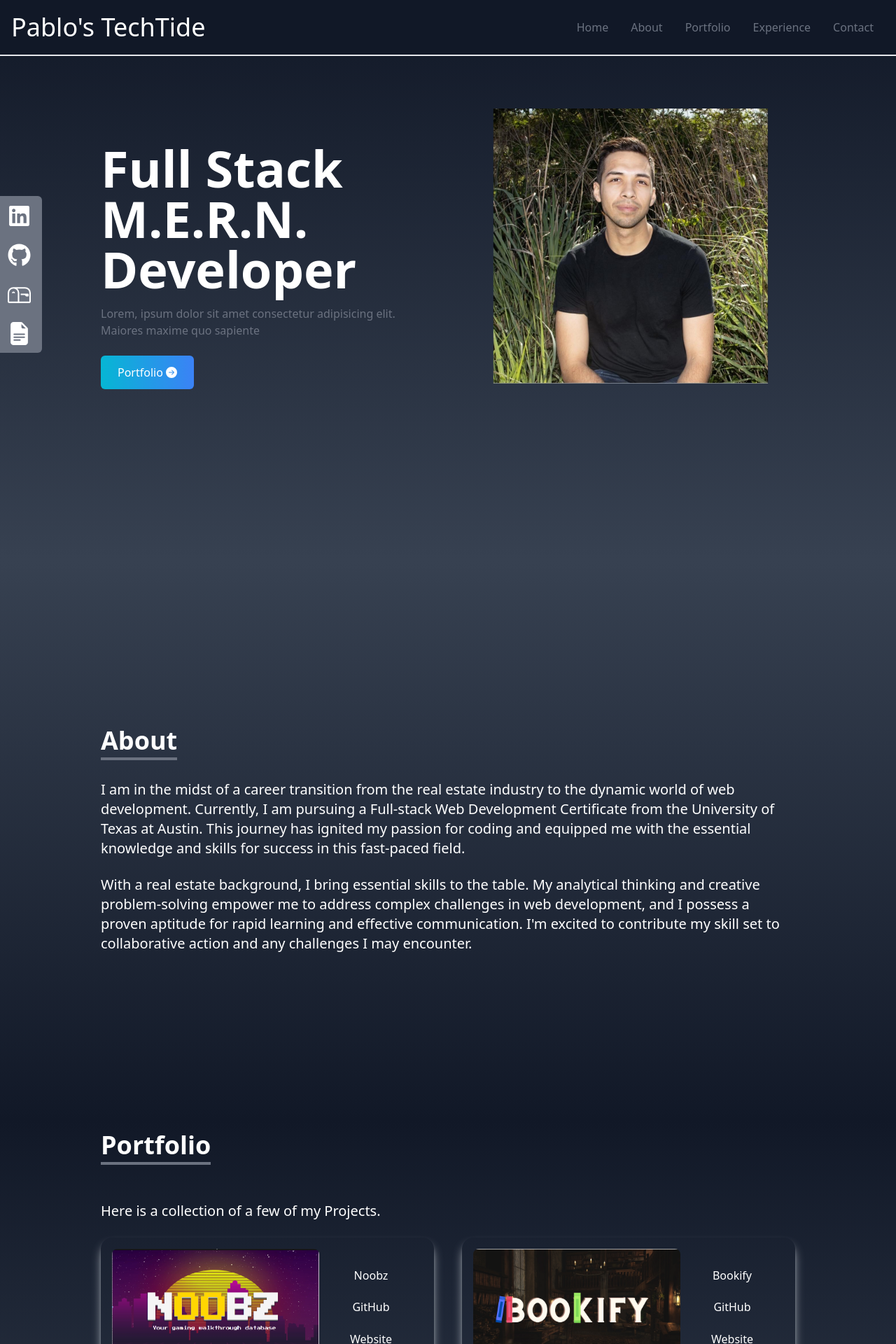
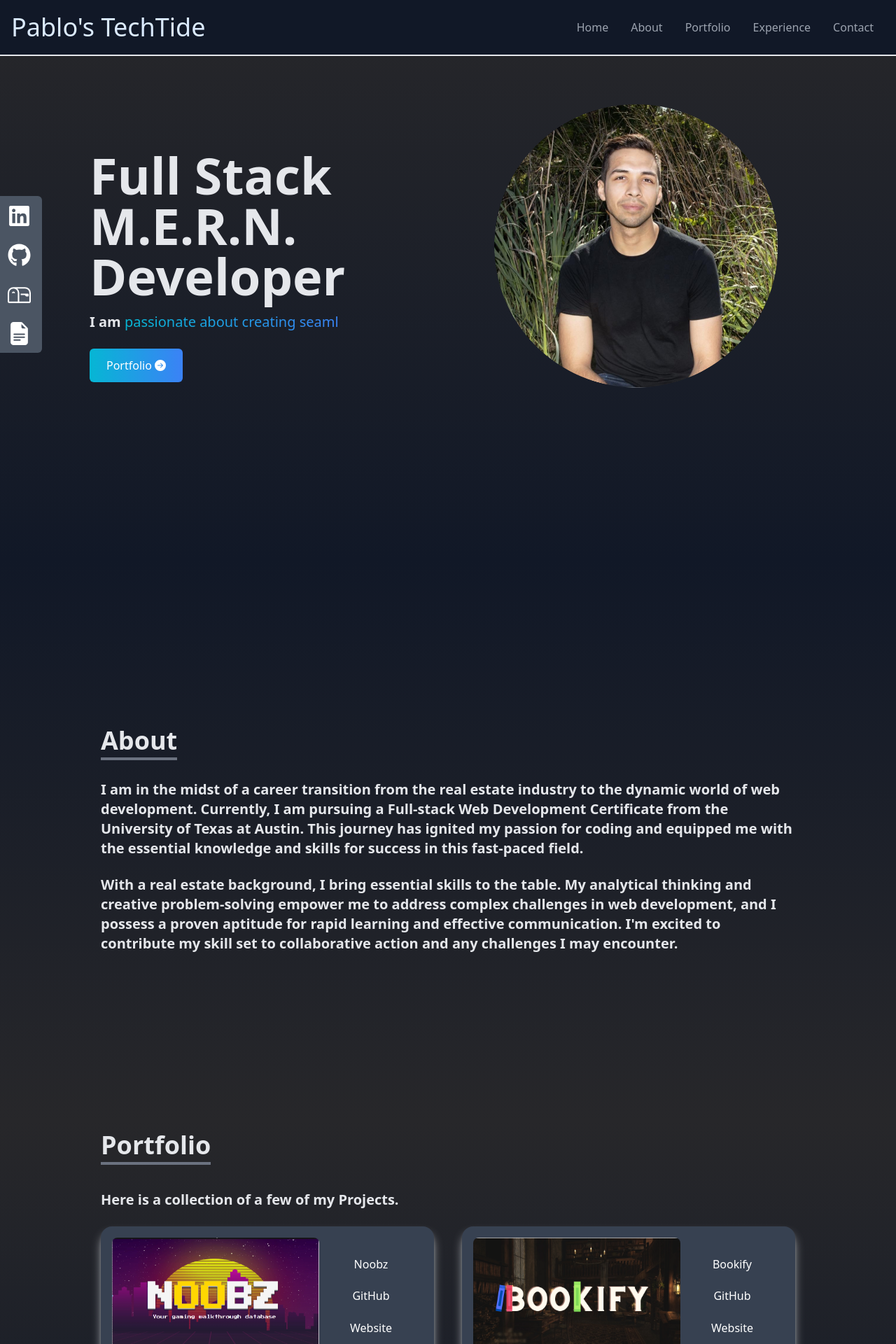
Before and after one commit to xJuanPablo/TechTide, a React (Create React App) app: page / in a window 1280 px wide. Shown: the top 1920 px of the page at 70% size. Built offline with nearby package versions, Linux system fonts and the light colour scheme.

Commit message:
edited styling

```diff
--- a/src/components/About.jsx
+++ b/src/components/About.jsx
@@ -2,20 +2,20 @@ import React from 'react'
 
 const About = () => {
   return (
-    <div name="about" className='w-full h-screen bg-gradient-to-b from-gray-700 to-gray-900 text-white'>
+    <div name="about" className='w-full h-screen bg-gradient-to-b from-gray-900 to-zinc-800 text-white'>
 
     <div className='max-w-screen-lg p-4 mx-auto flex flex-col justify-center w-full h-full'>
 
       <div className='pb-9'>
-        <p className='text-4xl font-bold inline border-b-4 border-gray-500'>About</p>
+        <p className='text-4xl font-bold inline border-b-4 border-gray-500 text-gray-200'>About</p>
       </div>
 
-      <p className='text-xl'>I am in the midst of a career transition from the real estate industry to the dynamic world of web development. Currently, I am pursuing a Full-stack Web Development Certificate from the University of Texas at Austin. This journey has ignited my passion for coding and equipped me with the essential knowledge and skills for success in this fast-paced field.
+      <p className='text-xl text-gray-200 font-bold'>I am in the midst of a career transition from the real estate industry to the dynamic world of web development. Currently, I am pursuing a Full-stack Web Development Certificate from the University of Texas at Austin. This journey has ignited my passion for coding and equipped me with the essential knowledge and skills for success in this fast-paced field.
       </p>
 
       <br />
 
-      <p className='text-xl'>With a real estate background, I bring essential skills to the table. My analytical thinking and creative problem-solving empower me to address complex challenges in web development, and I possess a proven aptitude for rapid learning and effective communication. I'm excited to contribute my skill set to collaborative action and any challenges I may encounter.</p>
+      <p className='text-xl text-gray-200 font-bold'>With a real estate background, I bring essential skills to the table. My analytical thinking and creative problem-solving empower me to address complex challenges in web development, and I possess a proven aptitude for rapid learning and effective communication. I'm excited to contribute my skill set to collaborative action and any challenges I may encounter.</p>
     </div>
 
     </div>
--- a/src/components/Experience.jsx
+++ b/src/components/Experience.jsx
@@ -56,7 +56,7 @@ function Experience() {
   ]
 
   return (
-    <div name="experience" className='bg-gradient-to-b from-gray-700 to to-gray-900 w-full h-screen'>
+    <div name="experience" className='bg-gradient-to-b from-gray-900 to to-zinc-800 w-full h-screen'>
 
 
 
@@ -70,7 +70,7 @@ function Experience() {
 
         {experience.map(({id, skill, href}) => (
 
-        <div key={id} className='shadow-md hover:scale-105 duration-500 py-2 rounded-lg bg-gray-800 shadow-gray-500 hover:shadow-blue-500'>
+        <div key={id} className='shadow-md hover:scale-105 duration-500 py-2 rounded-lg bg-gray-700 shadow-gray-500 hover:shadow-blue-500'>
         <img src={href} alt={skill} className='w-20 mx-auto'/>
           <p className='mt-4'>{skill}</p>
         </div>
--- a/src/components/Home.jsx
+++ b/src/components/Home.jsx
@@ -2,18 +2,19 @@ import React from 'react'
 import hero from '../assets/hero.png'
 import {BsFillArrowRightCircleFill} from 'react-icons/bs'
 import {Link} from 'react-scroll'
+import RevolvingText from './RevolvingText'
 
 const Home = () => {
   return (
-    <div name='home' id='home' className='h-screen w-full bg-gradient-to-b from-gray-900 to-gray-700 '>
+    <div name='home' id='home' className='h-screen w-full bg-gradient-to-b from-zinc-800 to-gray-900 '>
 
 
-      <div className='max-w-screen-lg mx-auto flex flex-col items-center justify-center h-full px-4 md:flex-row '>
+      <div className='max-w-screen-lg mx-auto flex flex-col items-center justify-center h-full  md:flex-row  '>
 
         <div className='flex flex-col justify-center h-full -mt-24'>
-          <h2 className='text-3xl sm:text-7xl font-bold text-white'>Full Stack M.E.R.N. Developer</h2>
+          <h2 className='text-3xl sm:text-7xl font-bold text-gray-200  '>Full Stack M.E.R.N. Developer</h2>
           <p className='text-gray-500 py-4 max-w-md'>
-            Lorem, ipsum dolor sit amet consectetur adipisicing elit. Maiores maxime quo sapiente
+            <RevolvingText/>
           </p>
 
 
@@ -30,8 +31,8 @@ const Home = () => {
         </div>
 
 
-        <div className="rounded-tl-lg">
-          <img src={hero} alt="Developer" className=' mx-auto w-2/3 md:w-full sm:w-96 rounded-tl-lg -mt-24' />
+        <div className="rounded-full">
+          <img src={hero} alt="Developer" className=' mx-auto  md:w-full w-2/3 -mt-24 rounded-e-full'/>
         </div>
 
 
--- a/src/components/Links.jsx
+++ b/src/components/Links.jsx
@@ -60,7 +60,7 @@ export const Links = () => {
 
 
 
-      <li key={link.id} className={`flex justify-between items-center w-40 h-14 px-4 ml-[-100px] hover:ml-[-10px] hover:rounded-md duration-300 bg-gray-500 ${link.style}`}>
+      <li key={link.id} className={`flex justify-between items-center w-40 h-14 px-4 ml-[-100px] hover:ml-[-10px] hover:rounded-md duration-300 bg-gray-600 ${link.style}`}>
         <a href={link.href} className='flex justify-between items-center w-full text-white' download={link.download} target='_blank' rel="noreferrer">
           {link.child}
 
--- a/src/components/Portfolio.jsx
+++ b/src/components/Portfolio.jsx
@@ -49,18 +49,18 @@ const Portfolio = () => {
   ]
 
   return (
-    <section name="portfolio" className='w-full bg-cover h-full  bg-gradient-to-b from-gray-900 to-gray-700 text-white '>
+    <section name="portfolio" className='w-full bg-cover h-full  bg-gradient-to-b from-zinc-800 to-gray-900 text-white '>
       <div className='max-w-screen-lg p-4 mx-auto flex flex-col justify-center w-full h-full'>
 
 
-      <div className='pb-9'>
-        <p className=' text-4xl font-bold inline border-b-4 border-gray-500'>Portfolio</p>
+      <div className='pb-5'>
+        <p className=' text-4xl font-bold inline border-b-4 border-gray-500 text-gray-200'>Portfolio</p>
       </div>
-      <p className='text-xl py-6'>Here is a collection of a few of my Projects.</p>
+      <p className='text-xl py-6 text-gray-200 font-bold'>Here is a collection of a few of my Projects.</p>
 
-      <div className='grid sm:grid-col-2 md:grid-col-3 gap-8 px-12 lg:gap-10 sm:px-0 lg:grid-cols-2'>
+      <div className='grid sm:grid-col-2 md:grid-col-3 gap-8 px-12 lg:gap-10 sm:px-0 lg:grid-cols-2 '>
     {projects.map(({id, image, title, github, website})=>(
-      <div key={id} className='max-w-lg flex shadow-lg shadow-gray-300 rounded-2xl overflow-hidden  p-4 mx-auto flex-row duration-500 hover:shadow-blue-500'>
+      <div key={id} className='max-w-lg flex shadow-lg shadow-gray-300 rounded-2xl overflow-hidden  p-4 mx-auto flex-row duration-500 hover:shadow-blue-500 bg-gray-700'>
         <img src={image} alt={title} className='w-2/3 rounded-lg duration-200 hover:scale-105'/>
         <div className='w-1/3 flex flex-col items-center justify-evenly p-1'>
           <h2>{title}</h2>
--- /dev/null
+++ b/src/components/RevolvingText.jsx
@@ -0,0 +1,28 @@
+import React from 'react'
+import { Typewriter } from 'react-simple-typewriter'
+
+function RevolvingText() {
+
+
+  return (
+      <div>
+        <div className='text-xl'>
+        <span className='font-bold inline text-gray-200'>I am</span>{' '}
+          <span className='bg-gradient-to-r from-cyan-500 to-blue-500 inline text-transparent bg-clip-text'>
+            <Typewriter
+              words={['experienced in building dynamic web applications.', 'passionate about creating seamless user experiences.', 'dedicated to delivering high-quality software solutions.', 'ready to tackle complex development challenges.']}
+              loop={5}
+              cursor
+              cursorStyle='_'
+              typeSpeed={60}
+              deleteSpeed={10}
+              delaySpeed={1000}
+
+            />
+          </span>
+          </div>
+      </div>
+    )
+}
+
+export default RevolvingText
--- a/src/components/navbar.jsx
+++ b/src/components/navbar.jsx
@@ -29,13 +29,13 @@ const NavBar = () => {
   return (
     <div className='flex justify-between items-center w-full h-20 text-white fixed bg-gray-900 px-4 border-b-2'>
       <div>
-        <h1 className='text-4xl'>Pablo's <span>TechTide</span></h1>
+        <h1 className='text-4xl text-blue-100'>Pablo's <span>TechTide</span></h1>
       </div>
 
 
       <ul className='hidden md:flex'>
         {anchors.map(({id, link}) => (
-          <li key={id} className='px-4 cursor-pointer capitalize font-medium text-gray-500 hover:scale-105 duration-200'>
+          <li key={id} className='px-4 cursor-pointer capitalize font-medium text-gray-400 hover:scale-105 hover:text-blue-400 duration-200'>
             <Link to={link} smooth duration={500}>{link}</Link>
             </li>
         ))}
@@ -49,7 +49,7 @@ const NavBar = () => {
 
       {nav && (
 
-      <ul className='flex flex-col justify-center items-center absolute top-0 left-0 w-full h-screen bg-black text-gray-500'>
+      <ul className='flex flex-col justify-center items-center absolute top-0 left-0 w-full h-screen bg-gradient-to-b from-zinc-800 to-gray-900 text-gray-300'>
         {anchors.map(({ id, link }) => (
           <li key={id} className='px-4 cursor-pointer capitalize py-6 text-4xl'>
             <Link onClick={()=> setNav(!nav)} to={link} scroll duration={500}>{link}</Link>
```
Also changed, not shown: src/components/Contact.jsx (+6 -6 lines), src/assets/hero.png.
